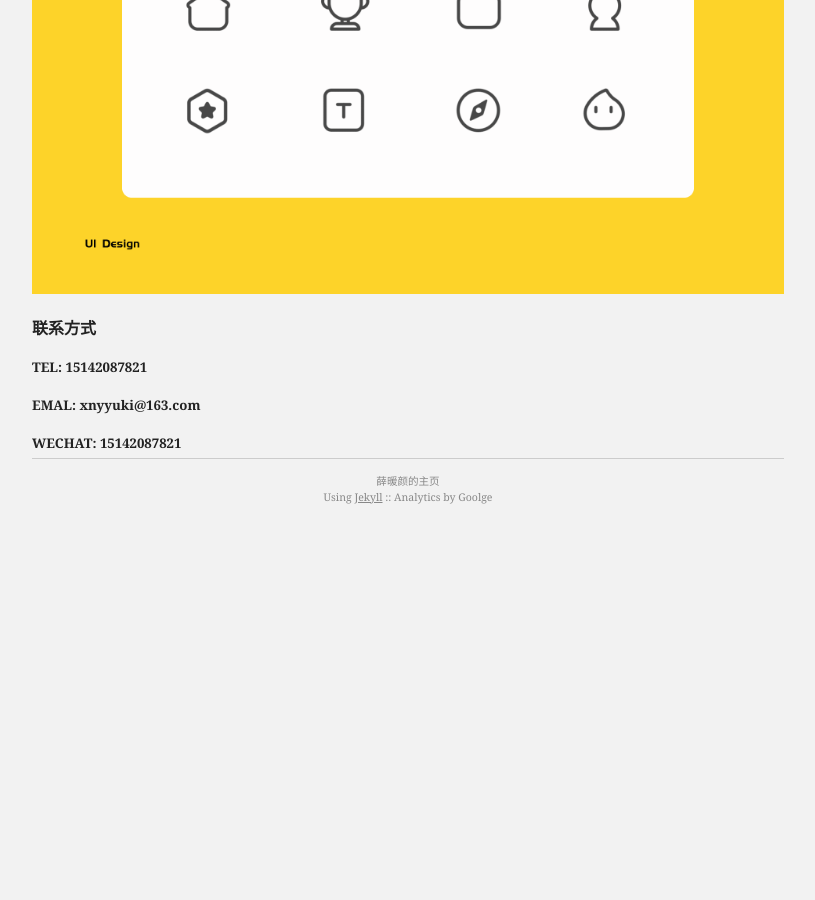
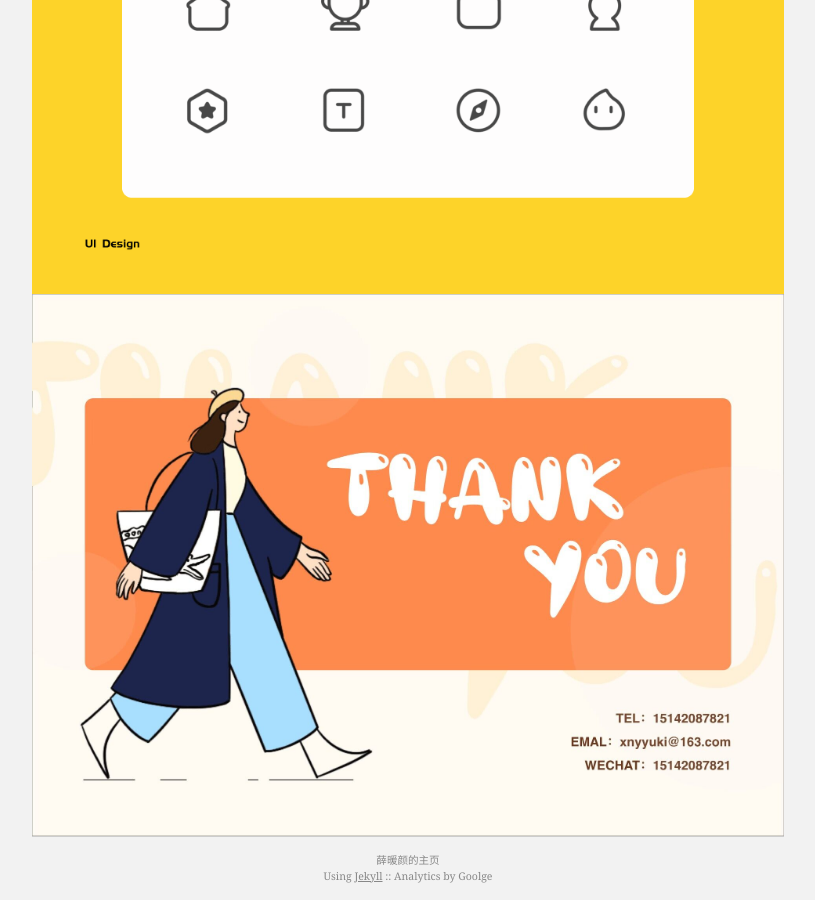
Before and after one commit to xnyyuki/xnyyuki.github.io, a Jekyll site: the page built from index_cn.html, in a window 1280 px wide and 900 px high, scrolled down 27748 px. Shown: the whole window, without its empty margins (232-1047 px from the left). Built offline with Jekyll 4.4.1, drawn with Linux system fonts in a browser that asks for light colours; before the commit the page ends 28270 px from its top, so only the background shows below that.

Commit message:
Update index_cn.html

```diff
--- a/index_cn.html
+++ b/index_cn.html
@@ -49,10 +49,8 @@ lang: 中文
 <img src="/images/37.png" width="1500"><br />
 <img src="/images/38.png" width="1500"><br />
 <img src="/images/38.gif" width="1500"><br />
-  <h4>联系方式</h4>
-  <h5>TEL: 15142087821</h5>
-  <h5>EMAL: xnyyuki@163.com</h5>
-  <h5>WECHAT: 15142087821</h5>
+<img src="/images/39.jpg" width="1500"><br />
+
 
 
 </div>
```
